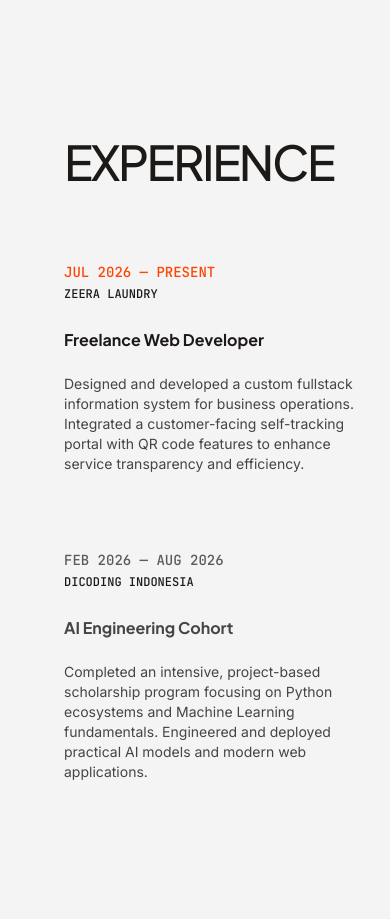
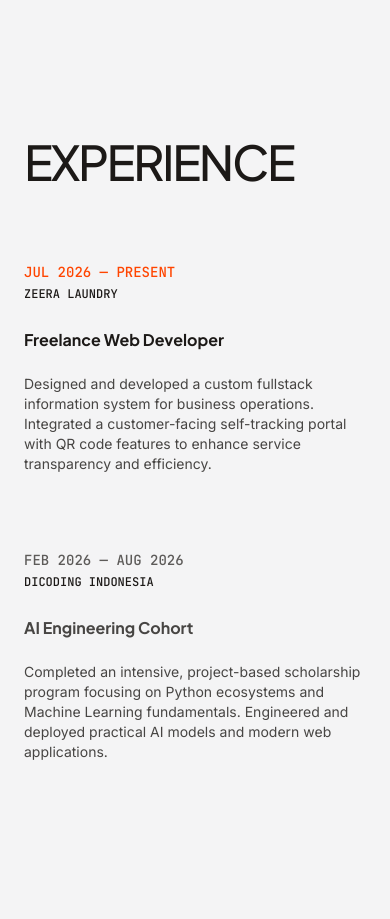
Before and after one commit to muhammadfaizhamdi/portfolio, a website: page index.html in a window 390 px wide. Shown: the part 5000-5919 px from the top of the page. Drawn offline with nearby package versions, Linux system fonts and the light colour scheme.

Commit message:
fix(mobile): resolve layout alignment and update dependencies

```diff
--- a/index.html
+++ b/index.html
@@ -282,11 +282,11 @@
             <div class="absolute left-[16px] md:left-[41.666%] top-0 bottom-0 w-[1px] bg-charcoal/20 ml-[0px] z-0 hidden sm:block"></div>
 
             <div class="grid grid-cols-1 md:grid-cols-12 gap-gutter relative z-10">
-                <div class="col-span-1 md:col-span-12 mb-12 md:mb-16 reveal-up pl-10 md:pl-0">
+                <div class="col-span-1 md:col-span-12 mb-12 md:mb-16 reveal-up pl-0 md:pl-0">
                     <h2 class="font-display-2xl text-[48px] sm:text-[60px] lg:text-[80px] leading-none uppercase text-charcoal tracking-tighter">EXPERIENCE</h2>
                 </div>
 
-                <div class="col-span-1 md:col-span-12 grid grid-cols-1 md:grid-cols-12 gap-4 md:gap-gutter relative reveal-up mb-12 md:mb-16 group pl-10 md:pl-0">
+                <div class="col-span-1 md:col-span-12 grid grid-cols-1 md:grid-cols-12 gap-4 md:gap-gutter relative reveal-up mb-12 md:mb-16 group pl-0 md:pl-0">
                     <!-- Bulatan Atas: Abu-abu saat diam, Oren Penuh saat Hover -->
                     <div class="hidden sm:block absolute left-[16px] md:left-[41.666%] top-2 md:top-3 w-[14px] h-[14px] bg-zinc-bg border-[2px] border-charcoal/40 group-hover:border-vermilion group-hover:bg-vermilion rounded-full transform -translate-x-1/2 transition-all duration-300 z-10"></div>
                     <div class="md:col-span-5 text-left md:text-right md:pr-12 flex flex-col justify-start pt-1 md:pt-2">
@@ -299,7 +299,7 @@
                     </div>
                 </div>
 
-                <div class="col-span-1 md:col-span-12 grid grid-cols-1 md:grid-cols-12 gap-4 md:gap-gutter relative reveal-up pl-10 md:pl-0">
+                <div class="col-span-1 md:col-span-12 grid grid-cols-1 md:grid-cols-12 gap-4 md:gap-gutter relative reveal-up pl-0 md:pl-0">
                     <!-- Bulatan Bawah: Abu-abu diam, tanpa efek hover -->
                     <div class="hidden sm:block absolute left-[16px] md:left-[41.666%] top-2 md:top-3 w-[14px] h-[14px] bg-zinc-bg border-[2px] border-charcoal/40 rounded-full transform -translate-x-1/2 z-10"></div>
                     <div class="md:col-span-5 text-left md:text-right md:pr-12 flex flex-col justify-start pt-1 md:pt-2">
```
Also changed, not shown: css/style.css.
